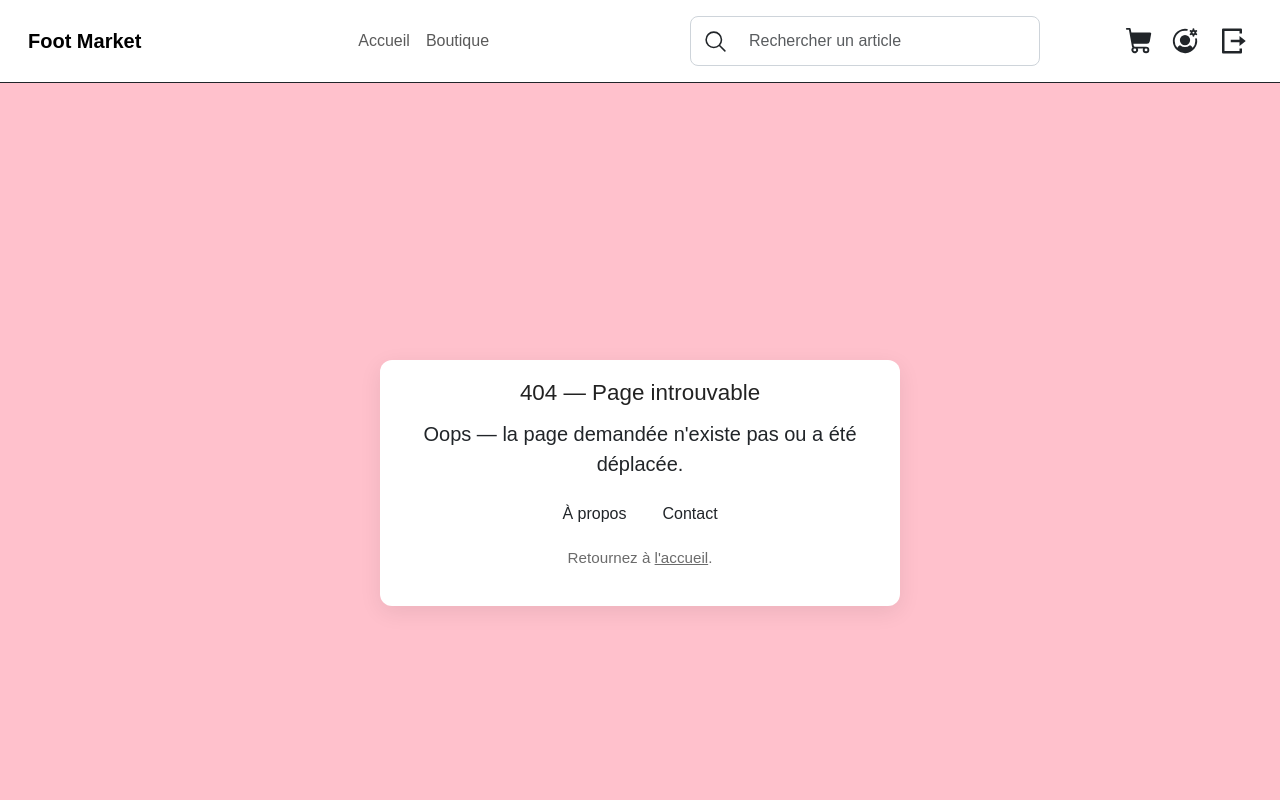
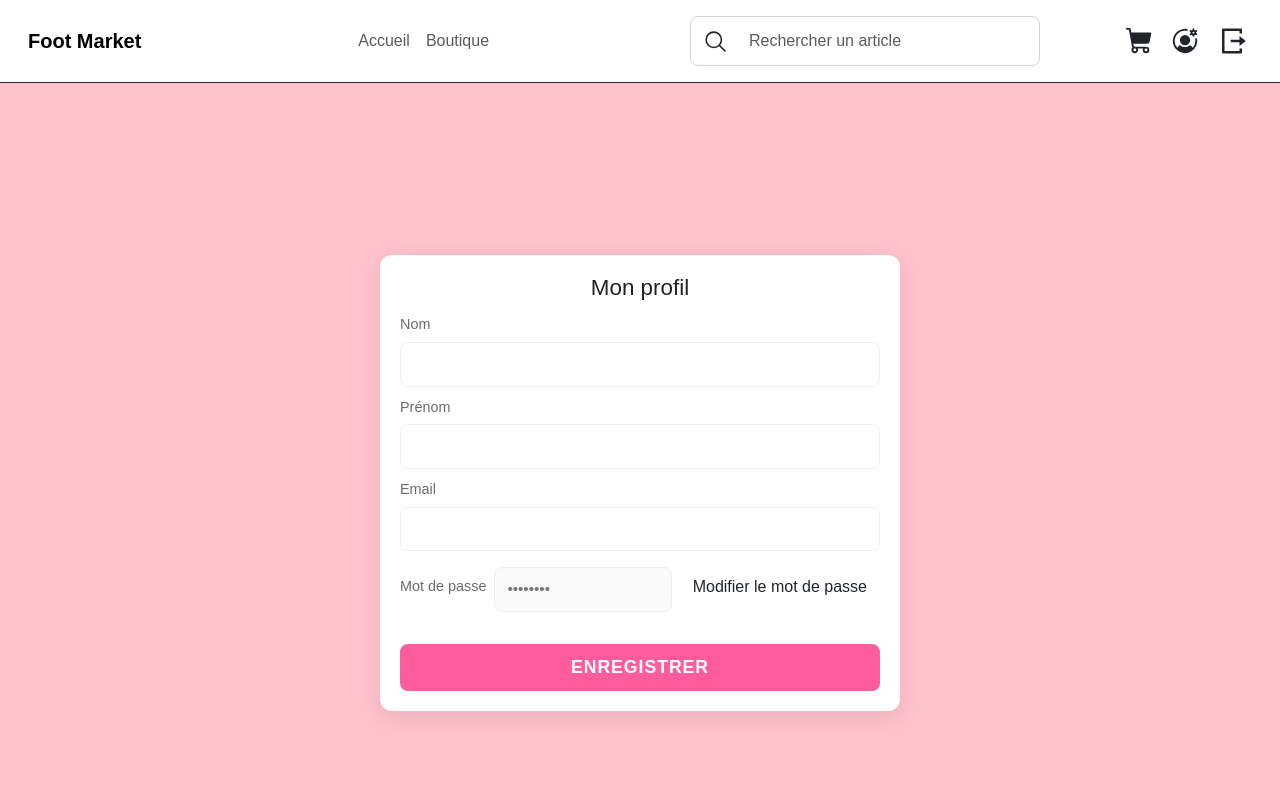
Before and after one commit to mohamed-amine-namasse/ecom-grp4, a React (Create React App) app: page /profile in a window 1280 px wide. Shown: the top 800 px of the page. Built offline with nearby package versions, Linux system fonts and the light colour scheme.

Commit message:
page profil recup delies

```diff
--- a/src/App.js
+++ b/src/App.js
@@ -11,6 +11,7 @@ import About from "./pages/About";
 import Login from "./pages/Login";
 import Register from "./pages/Register";
 import Cart from "./pages/Cart";
+import Profile from "./pages/Profile";
 import ProductDetail from "./pages/ProductDetail";
 import { CartProvider } from "./components/CartContext";
 import { BrowserRouter as Router, Route, Routes } from "react-router";
@@ -30,6 +31,7 @@ function App() {
           <Route path="/register" element={<Register />} />
           <Route path="/cart" element={<Cart />} />
           <Route path="/produit/:id" element={<ProductDetail />} />
+          <Route path="/profile" element={<Profile />} />
           <Route path="/" element={<Home />} />
           <Route path="*" element={<Error />} />
         </Routes>
--- /dev/null
+++ b/src/pages/Profile/index.jsx
@@ -0,0 +1,138 @@
+import React, { useState } from "react";
+import "./style.css";
+
+function Profile() {
+  const [form, setForm] = useState({ nom: "", prenom: "", email: "" });
+  const [status, setStatus] = useState("");
+  const [editingPassword, setEditingPassword] = useState(false);
+  const [pw, setPw] = useState({ newPassword: "", confirmPassword: "" });
+
+  function handleChange(e) {
+    setForm((f) => ({ ...f, [e.target.name]: e.target.value }));
+  }
+
+  function handlePwChange(e) {
+    setPw((p) => ({ ...p, [e.target.name]: e.target.value }));
+  }
+
+  function validEmail(email) {
+    return /\S+@\S+\.\S+/.test(email);
+  }
+
+  function handleSubmit(e) {
+    e.preventDefault();
+    if (!form.nom.trim()) return setStatus("Veuillez indiquer votre nom.");
+    if (!form.prenom.trim())
+      return setStatus("Veuillez indiquer votre prénom.");
+    if (!validEmail(form.email)) return setStatus("Email invalide.");
+    setStatus("Enregistrement…");
+    setTimeout(() => {
+      setStatus("Profil enregistré.");
+      setTimeout(() => setStatus(""), 2000);
+    }, 700);
+  }
+
+  function handlePasswordSave(e) {
+    e.preventDefault();
+    if (pw.newPassword.length < 6)
+      return setStatus("Le mot de passe doit contenir au moins 6 caractères.");
+    if (pw.newPassword !== pw.confirmPassword)
+      return setStatus("Les mots de passe ne correspondent pas.");
+    setStatus("Mise à jour du mot de passe…");
+    setTimeout(() => {
+      setStatus("Mot de passe mis à jour.");
+      setPw({ newPassword: "", confirmPassword: "" });
+      setEditingPassword(false);
+      setTimeout(() => setStatus(""), 2000);
+    }, 700);
+  }
+
+  return (
+    <main className="contact-page">
+      <form className="contact-card" onSubmit={handleSubmit} noValidate>
+        <h1>Mon profil</h1>
+
+        <label>
+          Nom
+          <input name="nom" value={form.nom} onChange={handleChange} />
+        </label>
+
+        <label>
+          Prénom
+          <input name="prenom" value={form.prenom} onChange={handleChange} />
+        </label>
+
+        <label>
+          Email
+          <input name="email" value={form.email} onChange={handleChange} />
+        </label>
+
+        <label style={{ display: "flex", alignItems: "center", gap: 8 }}>
+          Mot de passe
+          <input
+            type="password"
+            name="password"
+            value=""
+            placeholder="••••••••"
+            disabled
+            style={{ flex: 1 }}
+          />
+          <button
+            type="button"
+            className="btn"
+            onClick={() => {
+              setEditingPassword((s) => !s);
+              setStatus("");
+            }}
+          >
+            {editingPassword ? "Annuler" : "Modifier le mot de passe"}
+          </button>
+        </label>
+
+        {editingPassword && (
+          <div style={{ marginTop: 8 }}>
+            <label>
+              Nouveau mot de passe
+              <input
+                type="password"
+                name="newPassword"
+                value={pw.newPassword}
+                onChange={handlePwChange}
+              />
+            </label>
+
+            <label>
+              Confirmer le mot de passe
+              <input
+                type="password"
+                name="confirmPassword"
+                value={pw.confirmPassword}
+                onChange={handlePwChange}
+              />
+            </label>
+
+            <div className="actions" style={{ marginTop: 8 }}>
+              <button
+                type="button"
+                className="btn"
+                onClick={handlePasswordSave}
+              >
+                Sauvegarder le mot de passe
+              </button>
+            </div>
+          </div>
+        )}
+
+        <div className="actions" style={{ marginTop: 12 }}>
+          <button type="submit" className="btn">
+            Enregistrer
+          </button>
+        </div>
+
+        {status && <p className="status">{status}</p>}
+      </form>
+    </main>
+  );
+}
+
+export default Profile;
--- /dev/null
+++ b/src/pages/Profile/style.css
@@ -0,0 +1,105 @@
+:root {
+  --pink-bg: #ffc1cc;
+  --card: #ffffff;
+  --accent: #ff5c9e;
+  --text: #222;
+  --muted: #6b6b6b;
+}
+
+html,
+body,
+#root {
+  height: 100%;
+  margin: 0;
+  font-family: Arial, Helvetica, sans-serif;
+}
+
+/* fond site rose uni et centrage vertical/horizontal */
+.contact-page {
+  min-height: 100vh;
+  display: flex;
+  align-items: center;
+  justify-content: center;
+  background: var(--pink-bg);
+  padding: 24px;
+  box-sizing: border-box;
+}
+
+/* carte centrée, contenu aligné à gauche pour les labels */
+.contact-card {
+  width: 100%;
+  max-width: 520px;
+  background: var(--card);
+  border-radius: 12px;
+  padding: 20px;
+  box-shadow: 0 6px 22px rgba(0, 0, 0, 0.08);
+  box-sizing: border-box;
+
+  display: flex;
+  flex-direction: column;
+  align-items: stretch;
+  text-align: left;
+}
+
+.contact-card h1 {
+  margin: 0 0 12px 0;
+  color: var(--text);
+  font-size: 1.4rem;
+  text-align: center;
+}
+
+/* labels et champs pleine largeur */
+.contact-card label {
+  display: block;
+  font-size: 0.9rem;
+  color: var(--muted);
+  margin-bottom: 10px;
+  width: 100%;
+}
+
+.contact-card input,
+.contact-card textarea {
+  width: 100%;
+  margin-top: 6px;
+  padding: 10px 12px;
+  border: 1px solid #eee;
+  border-radius: 8px;
+  font-size: 0.95rem;
+  box-sizing: border-box;
+  color: var(--text);
+}
+
+/* actions et boutons centrés */
+.actions {
+  display: flex;
+  justify-content: center;
+  margin-top: 12px;
+  width: 100%;
+  gap: 8px;
+}
+
+.actions button,
+.btn {
+  background: var(--accent);
+  color: white;
+  border: none;
+  padding: 10px 14px;
+  border-radius: 8px;
+  cursor: pointer;
+  font-weight: 600;
+}
+
+/* status centré */
+.status {
+  margin-top: 12px;
+  color: var(--muted);
+  font-size: 0.95rem;
+  text-align: center;
+}
+
+/* responsive */
+@media (max-width: 520px) {
+  .contact-card {
+    padding: 16px;
+  }
+}
```
